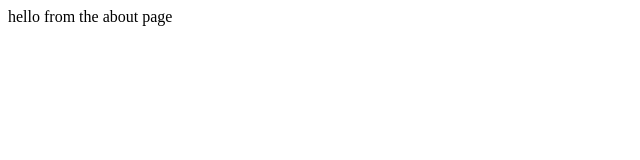
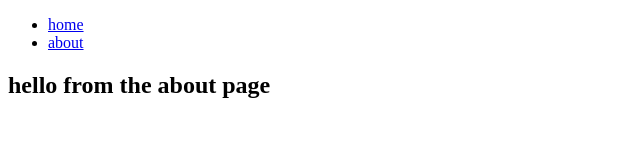
Before and after one commit to ArtemKlishch1/react-formik, a Gatsby site in the folder tutorial/: page /about in a window 1280 px wide. Shown: the whole page, without its empty margins (0-640 px from the left). Built offline with nearby package versions, Linux system fonts and the light colour scheme; Gatsby itself is replaced by a stand-in of ours.

Commit message:
sfgsdgdsfg

```diff
--- /dev/null
+++ b/tutorial/src/components/Navbar.js
@@ -0,0 +1,21 @@
+import React from "react"
+import { Link } from "gatsby"
+
+const Navbar = () => {
+  return (
+    <div>
+      <nav>
+        <ul>
+          <li>
+            <Link to="/">home</Link>
+          </li>
+          <li>
+            <Link to="/about">about</Link>
+          </li>
+        </ul>
+      </nav>
+    </div>
+  )
+}
+
+export default Navbar
--- a/tutorial/src/pages/about.js
+++ b/tutorial/src/pages/about.js
@@ -1,11 +1,13 @@
-import React from 'react'
+import React from "react"
+import Navbar from "../components/Navbar"
 
 const about = () => {
-    return (
-        <div>
-            hello from the about page
-        </div>
-    )
+  return (
+    <div>
+      <Navbar />
+      <h2>hello from the about page</h2>
+    </div>
+  )
 }
 
 export default about
```
Also changed, not shown: tutorial/src/pages/404.js (added, +7 -0 lines), tutorial/src/pages/company/history.js (added, +13 -0 lines), tutorial/src/pages/company/index.js (added, +7 -0 lines), tutorial/src/pages/index.js (+14 -1 lines), tutorial/src/components/Footer.js (added), tutorial/src/components/Layout.js (added).
